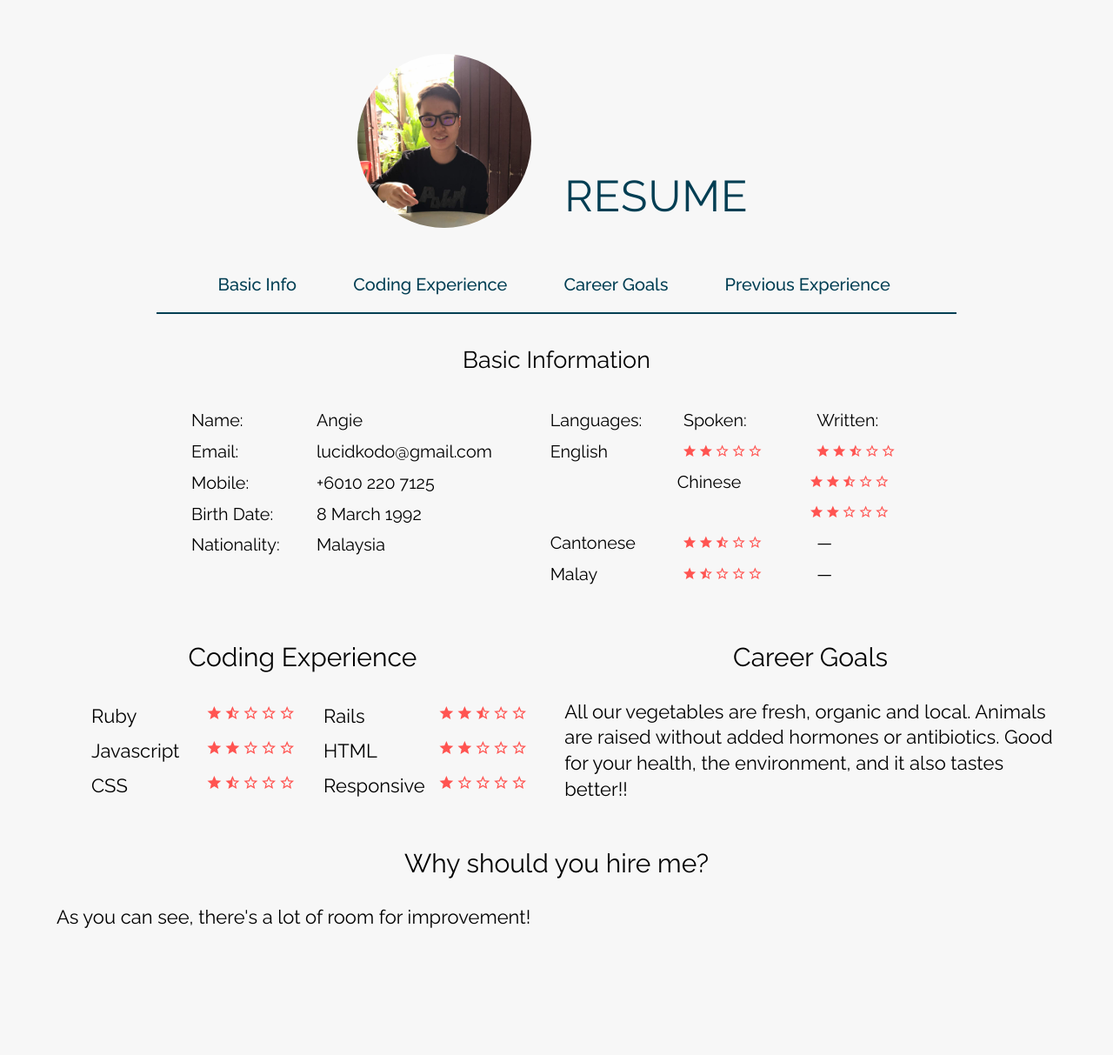
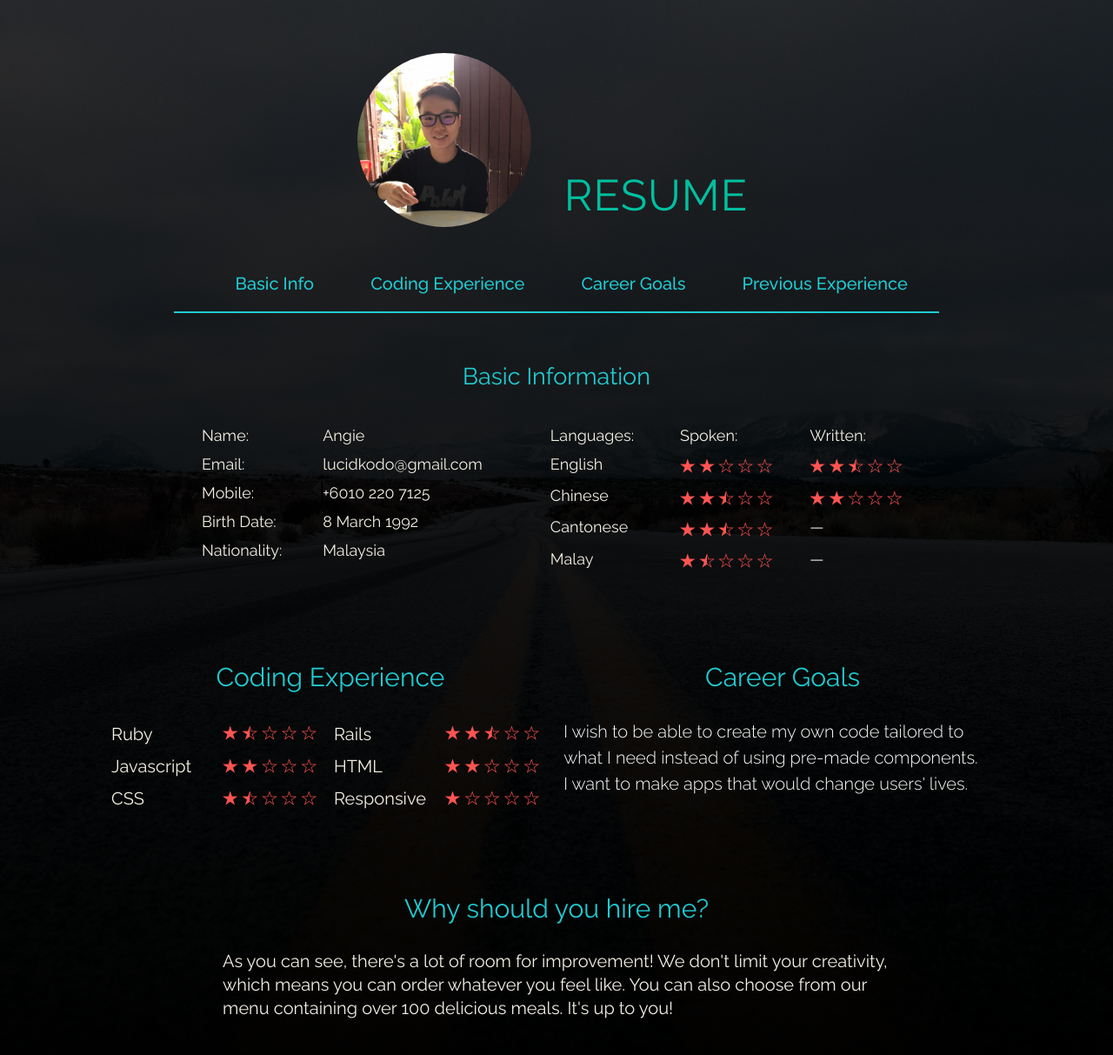
Before and after one commit to lucidkodo/FE-Resume, a PHP site: page / in a window 1280 px wide. Shown: the whole page at 87% size. Run offline with PHP 8.4, Linux system fonts and the light colour scheme.

Commit message:
refactored + picture added
removed unused classes, added picture, used more clearfix to fix weird
positioning.

```diff
--- a/index.html
+++ b/index.html
@@ -37,7 +37,6 @@
 			</div>
 
 			<div class="row">
-				<div class="nav-row">
 				<nav>
 					<ul>
 						<li><a href="#">Basic Info</a></li>
@@ -47,16 +46,14 @@
 					</ul>
 				</nav>
 			</div>
-			</div>
 		</header>
 
 		<section class="section-info clearfix">
-			<div class="row">
 			<h2>Basic Information</h2>
-				<div class="row-80">
+			<div class="row-70">
 
 				<div class="col span-1-of-2 info-col">
-						<div class="small-row">
+					<div class="row">
 						<div class="label-col span-2-of-5">
 							<p>Name:</p>
 						</div>
@@ -65,7 +62,7 @@
 						</div>
 					</div>
 
-						<div class="small-row">
+					<div class="row">
 						<div class="label-col span-2-of-5">
 							<p>Email:</p>
 						</div>
@@ -74,7 +71,7 @@
 						</div>
 					</div>
 
-						<div class="small-row">
+					<div class="row">
 						<div class="label-col span-2-of-5">
 							<p>Mobile:</p>
 						</div>
@@ -83,7 +80,7 @@
 						</div>
 					</div>
 
-						<div class="small-row">
+					<div class="row">
 						<div class="label-col span-2-of-5">
 							<p>Birth Date:</p>
 						</div>
@@ -92,7 +89,7 @@
 						</div>
 					</div>
 
-						<div class="small-row">
+					<div class="row">
 						<div class="label-col span-2-of-5">
 							<p>Nationality:</p>
 						</div>
@@ -103,7 +100,7 @@
 				</div>
 
 				<div class="col span-1-of-2 lang-col">
-						<div class="small-row">
+					<div class="row">
 						<div class="col span-1-of-3">
 							<p>Languages:</p>
 						</div>
@@ -115,72 +112,72 @@
 						</div>
 					</div>
 
-						<div class="small-row">
+					<div class="row">
 						<div class="col span-1-of-3">
 							<p>English</p>
 						</div>
 						<div class="col span-1-of-3">
-								<i class="ion-android-star icon-small"></i>
-								<i class="ion-android-star icon-small"></i>
-								<i class="ion-android-star-outline icon-small"></i>
-								<i class="ion-android-star-outline icon-small"></i>
-								<i class="ion-android-star-outline icon-small"></i>
+							<i class="ion-ios-star icon-small"></i>
+							<i class="ion-ios-star icon-small"></i>
+							<i class="ion-ios-star-outline icon-small"></i>
+							<i class="ion-ios-star-outline icon-small"></i>
+							<i class="ion-ios-star-outline icon-small"></i>
 						</div>
 						<div class="col span-1-of-3">
-								<i class="ion-android-star icon-small"></i>
-								<i class="ion-android-star icon-small"></i>
-								<i class="ion-android-star-half icon-small"></i>
-								<i class="ion-android-star-outline icon-small"></i>
-								<i class="ion-android-star-outline icon-small"></i>
+							<i class="ion-ios-star icon-small"></i>
+							<i class="ion-ios-star icon-small"></i>
+							<i class="ion-ios-star-half icon-small"></i>
+							<i class="ion-ios-star-outline icon-small"></i>
+							<i class="ion-ios-star-outline icon-small"></i>
 						</div>
 					</div>
 
-						<div class="small-row">
+					<div class="row">
 						<div class="col span-1-of-3">
 							<p>Chinese</p>
 						</div>
 						<div class="col span-1-of-3">
-								<i class="ion-android-star icon-small"></i>
-								<i class="ion-android-star icon-small"></i>
-								<i class="ion-android-star-half icon-small"></i>
-								<i class="ion-android-star-outline icon-small"></i>
-								<i class="ion-android-star-outline icon-small"></i>
+							<i class="ion-ios-star icon-small"></i>
+							<i class="ion-ios-star icon-small"></i>
+							<i class="ion-ios-star-half icon-small"></i>
+							<i class="ion-ios-star-outline icon-small"></i>
+							<i class="ion-ios-star-outline icon-small"></i>
 						</div>
 						<div class="col span-1-of-3">
-								<i class="ion-android-star icon-small"></i>
-								<i class="ion-android-star icon-small"></i>
-								<i class="ion-android-star-outline icon-small"></i>
-								<i class="ion-android-star-outline icon-small"></i>
-								<i class="ion-android-star-outline icon-small"></i>
+							<i class="ion-ios-star icon-small"></i>
+							<i class="ion-ios-star icon-small"></i>
+							<i class="ion-ios-star-outline icon-small"></i>
+							<i class="ion-ios-star-outline icon-small"></i>
+							<i class="ion-ios-star-outline icon-small"></i>
 						</div>
 					</div>
 
-						<div class="small-row">
+					<div class="row clearfix">
 						<div class="col span-1-of-3">
 							<p>Cantonese</p>
 						</div>
 						<div class="col span-1-of-3">
-								<i class="ion-android-star icon-small"></i>
-								<i class="ion-android-star icon-small"></i>
-								<i class="ion-android-star-half icon-small"></i>
-								<i class="ion-android-star-outline icon-small"></i>
-								<i class="ion-android-star-outline icon-small"></i>
+							<i class="ion-ios-star icon-small"></i>
+							<i class="ion-ios-star icon-small"></i>
+							<i class="ion-ios-star-half icon-small"></i>
+							<i class="ion-ios-star-outline icon-small"></i>
+							<i class="ion-ios-star-outline icon-small"></i>
 						</div>
 						<div class="col span-1-of-3">
 							<p>&mdash;</p>
 						</div>
 					</div>
 
-						<div class="small-row">
+					<div class="row">
 						<div class="col span-1-of-3">
 							<p>Malay</p>
 						</div>
 						<div class="col span-1-of-3">
-								<i class="ion-android-star icon-small"></i>
-								<i class="ion-android-star-half icon-small"></i>
-								<i class="ion-android-star-outline icon-small"></i>
-								<i class="ion-android-star-outline icon-small"></i>
-								<i class="ion-android-star-outline icon-small"></i>
+							<i class="ion-ios-star icon-small"></i>
+							<i class="ion-ios-star-half icon-small"></i>
+							<i class="ion-ios-star-outline icon-small"></i>
+							<i class="ion-ios-star-outline icon-small"></i>
+							<i class="ion-ios-star-outline icon-small"></i>
 						</div>
 						<div class="col span-1-of-3">
 							<p>&mdash;</p>
@@ -189,84 +186,83 @@
 				</div> <!-- language col -->
 
 			</div>
-			</div> <!-- test row -->
 		</section>
 
-		<section class="section-code-ex">
-			<div class="row">
+		<section class="section-exp-goal clearfix">
+			<!-- <div class="row"> -->
 				<div class="col span-1-of-2">
 					<h2>Coding Experience</h2>
+					<div class="code-ex-col">
 
-					<div class="code-ex-col">
-						<div class="small-row clearfix">
+						<div class="row clearfix">
 							<div class="col span-1-of-4">
 								<p>Ruby</p>
 							</div>
 							<div class="col span-1-of-4">
-								<i class="ion-android-star icon-small"></i>
-								<i class="ion-android-star-half icon-small"></i>
-								<i class="ion-android-star-outline icon-small"></i>
-								<i class="ion-android-star-outline icon-small"></i>
-								<i class="ion-android-star-outline icon-small"></i>
+								<i class="ion-ios-star icon-small"></i>
+								<i class="ion-ios-star-half icon-small"></i>
+								<i class="ion-ios-star-outline icon-small"></i>
+								<i class="ion-ios-star-outline icon-small"></i>
+								<i class="ion-ios-star-outline icon-small"></i>
 							</div>
 
 							<div class="col span-1-of-4">
 								<p>Rails</p>
 							</div>
 							<div class="col span-1-of-4">
-								<i class="ion-android-star icon-small"></i>
-								<i class="ion-android-star icon-small"></i>
-								<i class="ion-android-star-half icon-small"></i>
-								<i class="ion-android-star-outline icon-small"></i>
-								<i class="ion-android-star-outline icon-small"></i>
+								<i class="ion-ios-star icon-small"></i>
+								<i class="ion-ios-star icon-small"></i>
+								<i class="ion-ios-star-half icon-small"></i>
+								<i class="ion-ios-star-outline icon-small"></i>
+								<i class="ion-ios-star-outline icon-small"></i>
 							</div>
 						</div>
 
-						<div class="small-row clearfix">
+						<div class="row clearfix">
 							<div class="col span-1-of-4">
 								<p>Javascript</p>
 							</div>
 							<div class="col span-1-of-4">
-								<i class="ion-android-star icon-small"></i>
-								<i class="ion-android-star icon-small"></i>
-								<i class="ion-android-star-outline icon-small"></i>
-								<i class="ion-android-star-outline icon-small"></i>
-								<i class="ion-android-star-outline icon-small"></i>
+								<i class="ion-ios-star icon-small"></i>
+								<i class="ion-ios-star icon-small"></i>
+								<i class="ion-ios-star-outline icon-small"></i>
+								<i class="ion-ios-star-outline icon-small"></i>
+								<i class="ion-ios-star-outline icon-small"></i>
 							</div>
 
 							<div class="col span-1-of-4">
 								<p>HTML</p>
 							</div>
 							<div class="col span-1-of-4">
-								<i class="ion-android-star icon-small"></i>
-								<i class="ion-android-star icon-small"></i>
-								<i class="ion-android-star-outline icon-small"></i>
-								<i class="ion-android-star-outline icon-small"></i>
-								<i class="ion-android-star-outline icon-small"></i>
+								<i class="ion-ios-star icon-small"></i>
+								<i class="ion-ios-star icon-small"></i>
+								<i class="ion-ios-star-outline icon-small"></i>
+								<i class="ion-ios-star-outline icon-small"></i>
+								<i class="ion-ios-star-outline icon-small"></i>
 							</div>
 						</div>
 
-						<div class="small-row">
+						<div class="row">
 							<div class="col span-1-of-4">
 								<p>CSS</p>
 							</div>
 							<div class="col span-1-of-4">
-								<i class="ion-android-star icon-small"></i>
-								<i class="ion-android-star-half icon-small"></i>
-								<i class="ion-android-star-outline icon-small"></i>
-								<i class="ion-android-star-outline icon-small"></i>
-								<i class="ion-android-star-outline icon-small"></i>
+								<i class="ion-ios-star icon-small"></i>
+								<i class="ion-ios-star-half icon-small"></i>
+								<i class="ion-ios-star-outline icon-small"></i>
+								<i class="ion-ios-star-outline icon-small"></i>
+								<i class="ion-ios-star-outline icon-small"></i>
 							</div>
 
 							<div class="col span-1-of-4">
 								<p>Responsive</p>
 							</div>
 							<div class="col span-1-of-4">
-								<i class="ion-android-star icon-small"></i>
-								<i class="ion-android-star-outline icon-small"></i>
-								<i class="ion-android-star-outline icon-small"></i>
-								<i class="ion-android-star-outline icon-small"></i>
-								<i class="ion-android-star-outline icon-small"></i>
+								<i class="ion-ios-star icon-small"></i>
+								<i class="ion-ios-star-outline icon-small"></i>
+								<i class="ion-ios-star-outline icon-small"></i>
+								<i class="ion-ios-star-outline icon-small"></i>
+								<i class="ion-ios-star-outline icon-small"></i>
 							</div>
 						</div>
 
@@ -276,17 +272,21 @@
 				<div class="col span-1-of-2">
 					<h2>Career Goals</h2>
 					<div class="row">
-						<p> All our vegetables are fresh, organic and local. Animals are raised without added hormones or antibiotics. Good for your health, the environment, and it also tastes better!! </p>
+						<ul class="goals-list">
+							<li>I wish to be able to create my own code tailored to what I need instead of using pre-made components.</li>
+							<li>I want to make apps that would change users' lives.</li>
+						</ul>
 					</div>
 				</div>
 
-			</div>
+			<!-- </div> -->
 		</section>
 
 		<section class="section-hire">
 			<h2>Why should you hire me?</h2>
-			<div class="row">
-				<p>As you can see, there's a lot of room for improvement!</p>
+			<div class="row-60">
+
+				<p>As you can see, there's a lot of room for improvement! We don't limit your creativity, which means you can order whatever you feel like. You can also choose from our menu containing over 100 delicious meals. It's up to you!</p>
 			</div>
 		</section>
 
@@ -313,5 +313,8 @@
 	CSS 1.5
 	Responsive 1
 
+	I would love to learn new frameworks and/or languages for professional use
+	Reasonable extra working hours are acceptable
+	Travelling / Relocating for work is not a problem
 
  -->
--- a/resources/css/style.css
+++ b/resources/css/style.css
@@ -9,8 +9,11 @@
 
 html,
 body {
-	background-color: #f7f7f7;
-	/*color: #555;*/
+	background-image: linear-gradient(rgba(0, 0, 0, 0.8), rgba(0, 0, 0, 0.99)), url(../img/amanda-sandlin-10508.jpg);
+	background-size: cover;
+	background-position: center;
+	background-attachment: fixed;
+	height: 100vh;
 	font-family: 'Raleway','Lato', 'Roboto', 'Arial', sans-serif;
 	font-weight: 300;
 	font-size: 20px;
@@ -19,8 +22,9 @@ body {
 }
 
 p {
+	color: #f2eee2;
 	font-weight: 400;
-	font-size: 110%;
+	font-size: 100%;
 	line-height: 135%;
 }
 
@@ -39,22 +43,28 @@ p {
 /*   REUSABLE COMPONENTS   */
 /* ----------------------------------------------- */
 .row {
-	max-width: 1150px;
+	max-width: 1100px;
 	margin: 0 auto;
 }
 
+.row-70 {
+	width: 70%;
+	margin-left: 15%;
+}
+
+.row-60{
+	width: 60%;
+	margin-left: 20%;
+}
+
 section {
-	padding: 20px 0;
+	padding: 40px 0 40px 0;
 }
 
 .box {
 	padding: 1%;
 }
 
-.small-row {
-	width: 100%;
-	margin: 0 auto;
-}
 
 
 /* ----------------------------------------------- */
@@ -65,13 +75,15 @@ h1 {
 	text-transform: uppercase;
 	margin-top: 135px;
 	margin-bottom: 20px;
-	color: #003e53;
+	/*color: #003e53;*/
+	color: #00bfa0;
 	font-size: 250%;
 	word-spacing: 4px;
 	letter-spacing: 1px;
 }
 
 h2 {
+	color: #20cbd2;
 	font-weight: 400;
 	text-align: center;
 	padding-bottom: 30px;
@@ -79,15 +91,18 @@ h2 {
 }
 
 h3 {
+	color: #20cbd2;
 	font-weight: 300;
 }
+
+
 
 /* ----------------------------------------------- */
 /*   LINKS   */
 /* ----------------------------------------------- */
 a:link,
 a:visited {
- 	color: #003e53;
+ 	color: #20cbd2;
  	text-decoration: none;
  	padding-bottom: 2px;
  	font-weight: 500;
@@ -95,10 +110,9 @@ a:visited {
 
 a:hover,
 a:active {
-	color: #20cbd2;
-	 border-bottom: 1px solid #20cbd2;
+	color: #ff5451;
 	cursor: pointer;
- 	transition: color 0.2s,  border-bottom 0.6s ;
+ 	transition: color 0.2s;
 	/* a tags that has no href attribute, cursor will not become pointer */
 }
 
@@ -108,8 +122,10 @@ a:active {
 /*   ICONS   */
 /* ----------------------------------------------- */
 .icon-small {
-	/*font-size: 25px;*/
+	font-size: 20px;
 	color: #ff5451;
+	vertical-align: middle;
+	margin-top: -15px;
 }
 
 
@@ -141,7 +157,8 @@ nav {
 	padding-bottom: 10px;
 	margin-top: 20px;
 	list-style: none;
-	border-bottom: 2px solid #003e53;
+	/*border-bottom: 2px solid #003e53;*/
+	border-bottom: 2px solid #20cbd2;
 }
 
 nav li {
@@ -162,17 +179,7 @@ nav li:first-child {
 .section-info {
 	font-size: 90%;
 	line-height: 145%;
-	padding-top: 20px;
 	margin-bottom: 0;
-}
-
-.row-80 {
-	width: 80%;
-	margin-left: 10%;
-}
-
-.info-col {
-	/*border: 1px solid #000;*/
 }
 
 .label-col {
@@ -184,6 +191,12 @@ nav li:first-child {
 
 .label-col:first-child { margin-left: 0; }
 
+
+/* ------ QUERY ------ */
+.info-col {
+	/*border: 1px solid #fff;*/
+}
+
 .lang-col {
 	margin-left: 0;
 	/*border: 1px solid #000;*/
@@ -194,13 +207,27 @@ nav li:first-child {
 /* ----------------------------------------------- */
 /*   SECTION-CODE EXPERIENCE   */
 /* ----------------------------------------------- */
-.section-code-ex {
-	margin-top: 0;
+.section-exp-goal {
+	width: 80%;
+	margin: 0 10%;
 }
 
-.code-ex-col {
-	padding-left: 40px;
+
+/* ----------------------------------------------- */
+/*   CAREER GOALS   */
+/* ----------------------------------------------- */
+.goals-list li {
+	list-style: none;
+	line-height: 150%;
+	color: #fff;
 }
+
+
+
+/* ----------------------------------------------- */
+/*   HIRE ME   */
+/* ----------------------------------------------- */
+
 
 
 
@@ -212,9 +239,11 @@ li:last-of-type {}
 */
 
 	/*
-#fe4d53 Bright Coral
+#003e53 My dark blue
 #ff5451	Watermelon
 #20cbd2 Aqua
-#003e53 My dark blue
 
+#9bcd54 green
+
+#fe4d53 Bright Coral
 	*/
```
Also changed, not shown: resources/img/amanda-sandlin-10508.jpg (added). Lines whose indentation alone changed are shown as unchanged.
